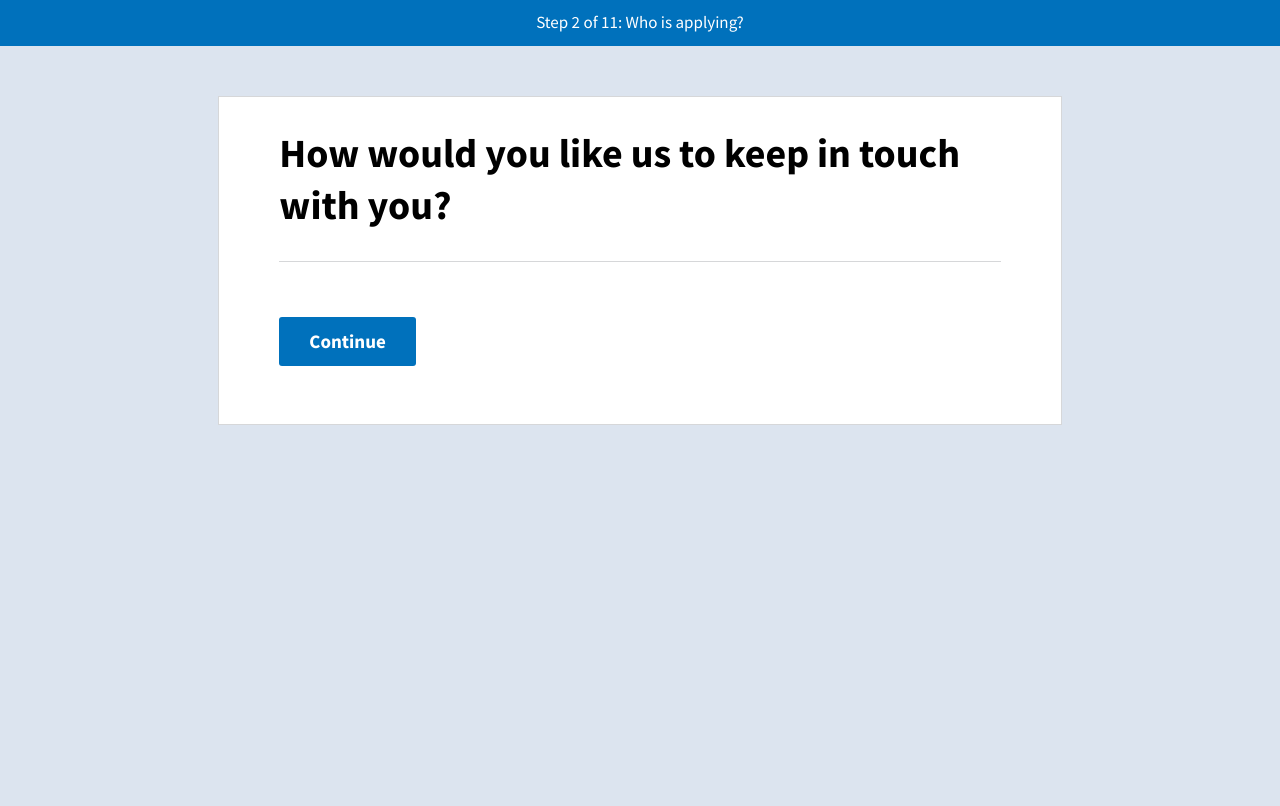
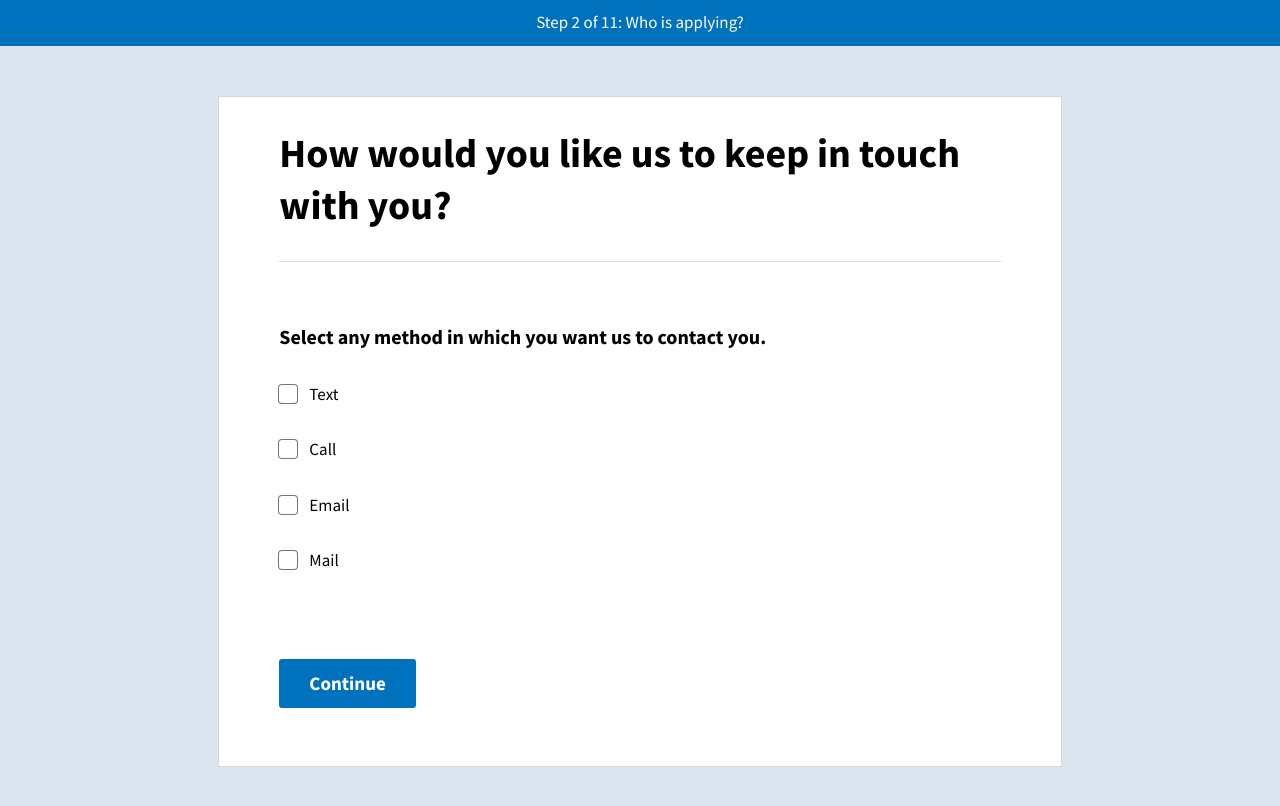
Before and after one commit to usds/benefits-enrollment-prototype, a Jekyll site: the page built from 02-basic-info/notification-prefs.html, in a window 1280 px wide. Shown: the top 806 px of the page. Built offline with Jekyll 4.4.1, drawn with Linux system fonts in a browser that asks for light colours.

Commit message:
notification prefs

```diff
--- a/02-basic-info/notification-prefs.html
+++ b/02-basic-info/notification-prefs.html
@@ -4,3 +4,78 @@ step: 2
 section: Who is applying?
 title: How would you like us to keep in touch with you?
 ---
+
+<fieldset>
+	<div class="prompt">
+		<legend class="prompt__primary-text">Select any method in which you want us to contact you. </legend>
+	</div>
+	<div class="response">
+		<ul class="usa-unstyled-list checkbox-group">
+			<li>
+				<input id="notification-preference-text" type="checkbox" name="notification-preference" value="Text">
+				<label for="notification-preference-text">Text</label>
+			</li>
+			<li>
+				<input id="notification-preference-call" type="checkbox" name="notification-preference" value="Call">
+				<label for="notification-preference-call">Call</label>
+			</li>
+			<li id="email-block">
+				<input id="notification-preference-email" type="checkbox" name="notification-preference" value="Email">
+				<label for="notification-preference-email">Email</label>
+			</li>
+			<li>
+				<input id="notification-preference-mail" type="checkbox" name="notification-preference" value="Mail">
+				<label for="notification-preference-mail">Mail</label>
+			</li>
+		</ul>
+	</div>
+</fieldset>
+
+
+<script>
+	$(document).ready(function() {
+
+		var applicantEmail = sessionStorage.getItem("applicantEmail");
+		if (applicantEmail == "") {
+			$("#email-block").remove();
+		}
+
+
+		$(".usa-button-big").click(function() {
+			event.preventDefault();
+			var confirmText = false;
+
+			sessionStorage.setItem("notificationPreferenceText", "no");
+			sessionStorage.setItem("notificationPreferenceCall", "no");
+			sessionStorage.setItem("notificationPreferenceEmail", "no");
+			sessionStorage.setItem("notificationPreferenceMail", "no");
+
+			if ($('#notification-preference-text').is(':checked')) {
+				confirmText = true;
+				sessionStorage.setItem("notificationPreferenceText", "yes");
+			}
+
+			if ($('#notification-preference-call').is(':checked')) {
+				sessionStorage.setItem("notificationPreferenceCall", "yes");
+			}
+
+			if ($('#notification-preference-email').is(':checked')) {
+				sessionStorage.setItem("notificationPreferenceEmail", "yes");
+			}
+
+			if ($('#notification-preference-mail').is(':checked')) {
+				sessionStorage.setItem("notificationPreferenceMail", "yes");
+			}
+
+			if (confirmText == true) {
+				window.location.href = "confirm-text.html";
+			}
+
+			else {
+				window.location.href = "ssn.html";
+			}
+
+
+		});
+	});
+</script>
```
